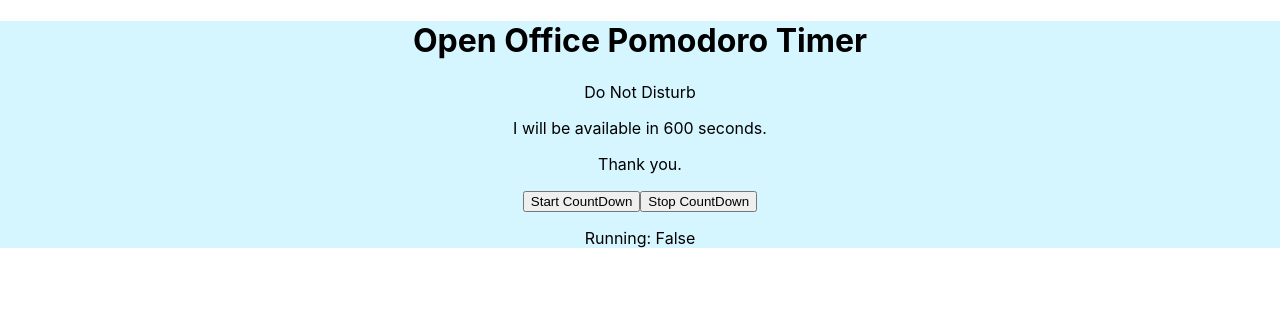
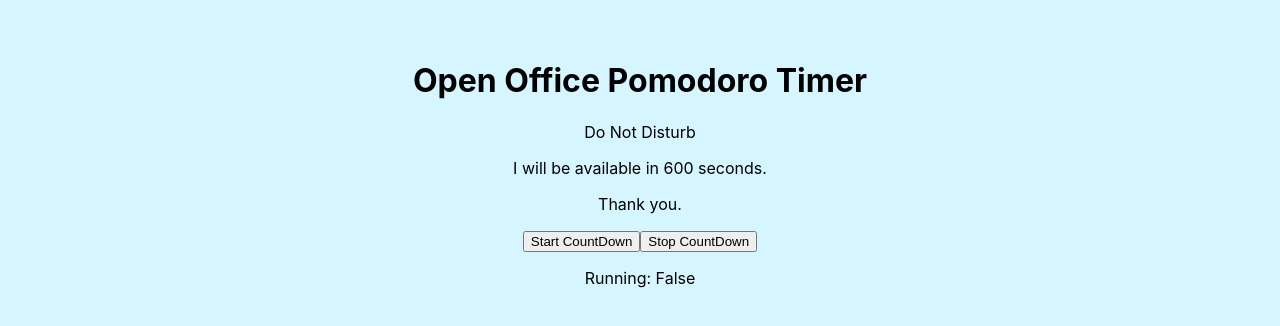
Before and after one commit to mocove/office-pomodoro, a React (Create React App) app: page / in a window 1280 px wide. Shown: the top 326 px of the page. Built offline with nearby package versions, Linux system fonts and the light colour scheme.

Commit message:
Small CSS settings.

```diff
--- a/public/index.html
+++ b/public/index.html
@@ -3,6 +3,7 @@
   <head>
     <meta charset="utf-8" />
     <link rel="shortcut icon" href="%PUBLIC_URL%/favicon.ico" />
+    <style type="text/stylesheet" src="../src/index.css"></style>
     <meta
       name="viewport"
       content="width=device-width, initial-scale=1, shrink-to-fit=no"
--- a/src/App.css
+++ b/src/App.css
@@ -1,5 +1,8 @@
+
+
 .App {
   text-align: center;
+  height: 100%;
 }
 
 .running {
@@ -8,7 +11,7 @@
 .stopped {
   background-color: #d5f6ff;
 }
-
+/*
 .App-logo {
   animation: App-logo-spin infinite 20s linear;
   height: 40vmin;
@@ -38,3 +41,4 @@
     transform: rotate(360deg);
   }
 }
+*/
--- a/src/App.js
+++ b/src/App.js
@@ -61,7 +61,7 @@ class App extends Component {
     let className = 'App ' + bgClass
     return (
       <div className={className}>
-        <h1>Open Office Pomodoro Timer</h1>
+        <br /><br /><h1>Open Office Pomodoro Timer</h1>
         <p>{ this.state.txtHeadline }</p>
         <p>{ this.state.txtLeadUp } { this.state.counter } seconds.</p>
         <p>{ this.state.txtEnding }</p>
--- a/src/index.css
+++ b/src/index.css
@@ -1,6 +1,7 @@
-body {
+html, body {
   margin: 0;
   padding: 0;
+  height: 100%;
   font-family: -apple-system, BlinkMacSystemFont, "Segoe UI", "Roboto", "Oxygen",
     "Ubuntu", "Cantarell", "Fira Sans", "Droid Sans", "Helvetica Neue",
     sans-serif;
@@ -8,6 +9,10 @@ body {
   -moz-osx-font-smoothing: grayscale;
 }
 
+#root {
+  height: 100%;
+}
+
 code {
   font-family: source-code-pro, Menlo, Monaco, Consolas, "Courier New",
     monospace;
```
Also changed, not shown: 1 other file (tests, documents, lock files or other folders).
